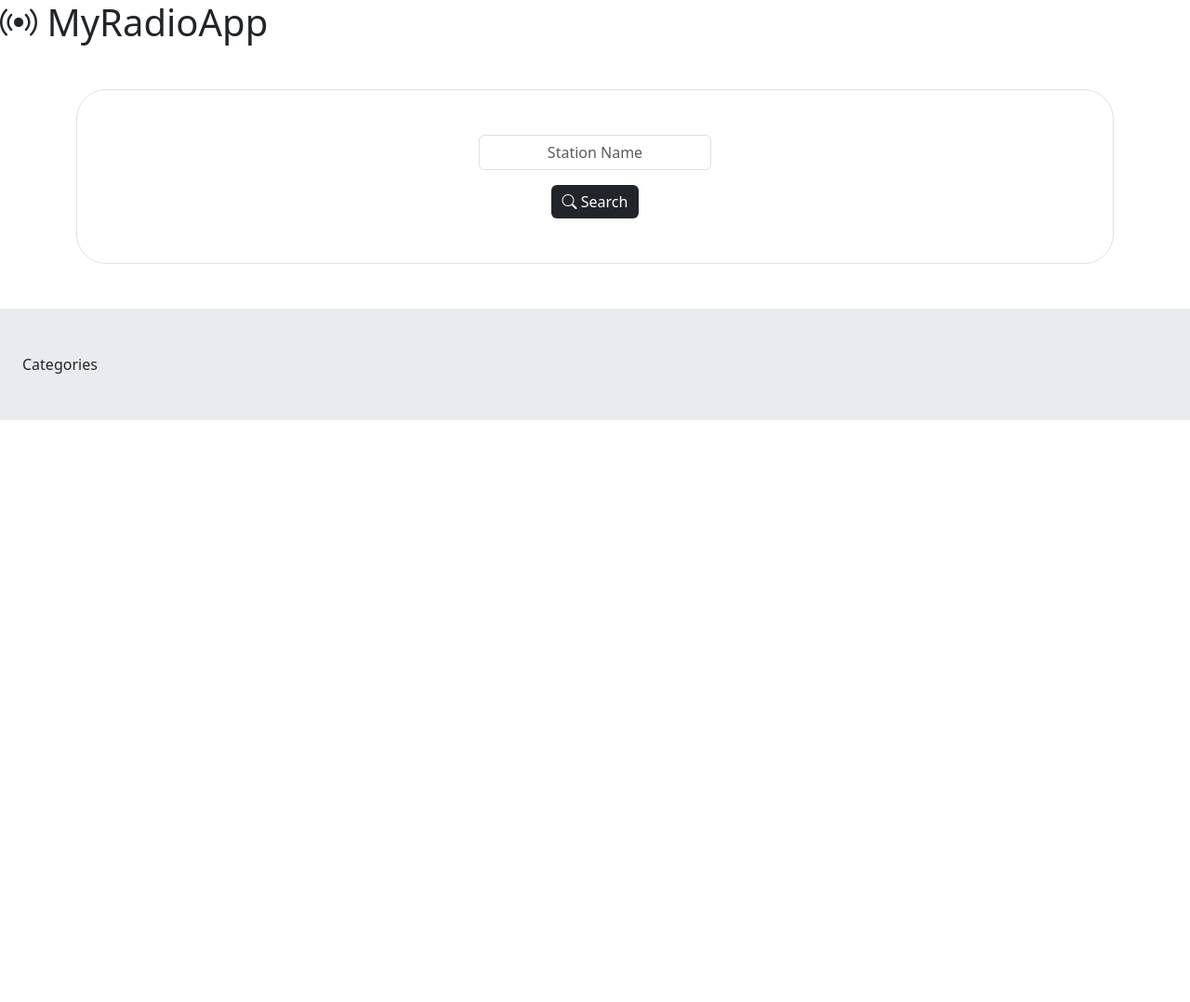
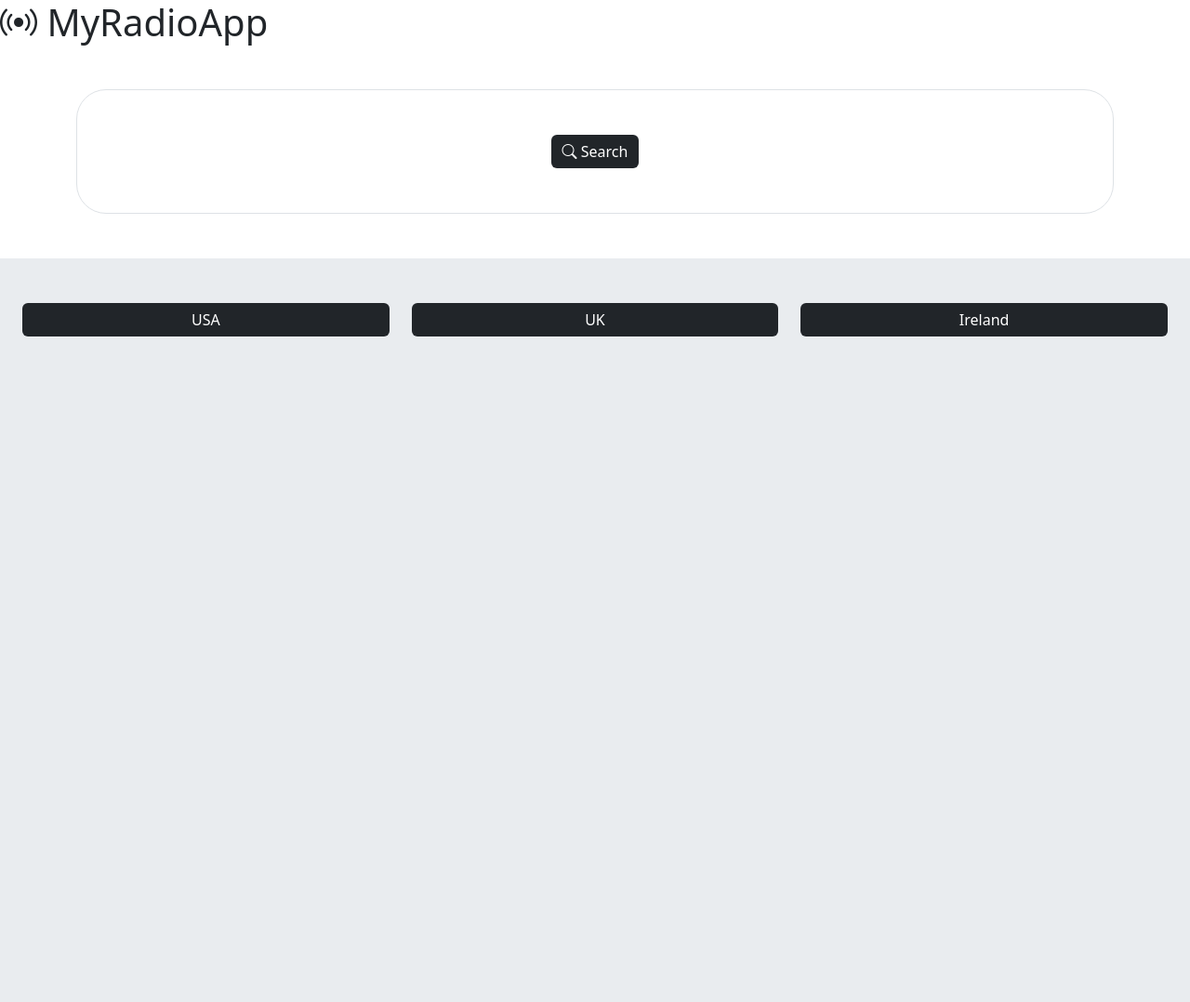
Before and after one commit to eosull/Internet-Radio-Player, a Django app: page / in a window 1280 px wide. Shown: the whole page at 93% size. Before the commit the page ends 452 px from the top, so only its background shows below. Run offline with Django 5.2, Linux system fonts and the light colour scheme.

Commit message:
build:add country sorting

```diff
--- a/internetradio/browse/templates/index.html
+++ b/internetradio/browse/templates/index.html
@@ -93,8 +93,19 @@
       </div>
       {% endif %}
     {% endif %}
-    <div class="modal-sheet position-static d-block bg-body-secondary p-4 py-md-5">
-      Categories
+    <!-- Categories -->
+    <div class="modal-sheet position-static d-block bg-body-secondary p-4 py-md-5 h-100">
+        <div class="row">
+          <div class="col-6 col-md-4">
+            <a href="{% url 'index' %}?country=US" class="btn btn-primary text-bg-dark w-100 h-100 d-flex justify-content-center align-items-center">USA</a>
+          </div>
+          <div class="col-6 col-md-4">
+            <a href="{% url 'index' %}?country=GB" class="btn btn-primary text-bg-dark w-100 h-100 d-flex justify-content-center align-items-center">UK</a>
+          </div>
+          <div class="col-6 col-md-4">
+            <a href="{% url 'index' %}?country=IE" class="btn btn-primary text-bg-dark w-100 h-100 d-flex justify-content-center align-items-center">Ireland</a>
+          </div>
+        </div>
     </div>
 </body>
 
--- a/internetradio/browse/views.py
+++ b/internetradio/browse/views.py
@@ -26,13 +26,19 @@ def index(request):
                 }
                 return render(request, 'index.html', context)
 
-    else:
-        searched = False
-        form = SearchForm()
-        context = {
-                    'form': form,
-                    'searched': searched
-                }
-        return render(request, 'index.html', context)
+    if request.method == 'GET':
+        if 'country' in request.GET:
+            country = request.GET['country']
+            print(f'Country = {country}')
+            rb = RadioBrowser()
+            search_result = rb.search(countrycode=country, hidebroken=True)
+            searched = True
+            form = SearchForm()
+            context = {
+                        'form': form,
+                        'searched': searched,
+                        'search_result': search_result
+                    }
+            return render(request, 'index.html', context)
 
     return render(request, 'index.html')
```
